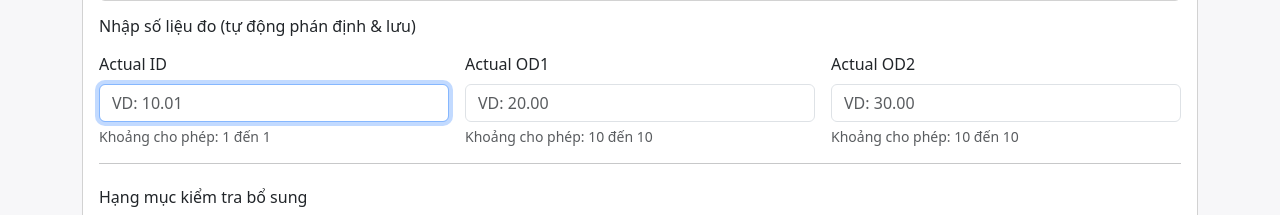
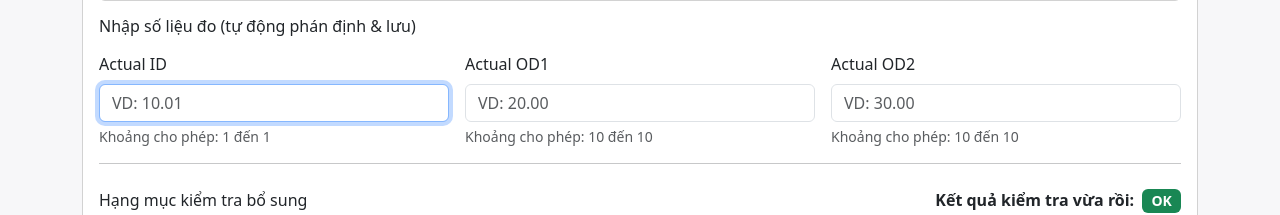
Before and after one commit to leanhvu2206-byte/Deploypoly, a Flask app: template templates/inspect.html in a window 1280 px wide. Shown: the part 397-612 px from the top of the page. Run offline with Flask 3, Linux system fonts and the light colour scheme; the template is opened without the code that fills it: most values are stand-ins (such as "Sample title", 1, 10 or a date in 2020); some libraries are stand-ins or nearby versions.

Commit message:
Update inspect.html

```diff
--- a/templates/inspect.html
+++ b/templates/inspect.html
@@ -323,8 +323,29 @@
     <hr class="my-3">
 
     {# HÀNG 4: Bảng hạng mục kiểm tra bổ sung #}
-    <div class="mt-2">
-      <h6 class="mb-2">Hạng mục kiểm tra bổ sung</h6>
+<div class="mt-2">
+
+  <div class="d-flex justify-content-between align-items-center mb-2">
+
+    <h6 class="mb-0">Hạng mục kiểm tra bổ sung</h6>
+
+    {% if verdict.overall is not none %}
+      <div>
+        <strong>Kết quả kiểm tra vừa rồi:</strong>
+
+        {% if verdict.overall %}
+          <span class="badge bg-success ms-1" style="font-size: 14px;">
+            OK
+          </span>
+        {% else %}
+          <span class="badge bg-danger ms-1" style="font-size: 14px;">
+            NG
+          </span>
+        {% endif %}
+      </div>
+    {% endif %}
+
+  </div>
       <div class="table-responsive">
         <table class="table table-sm align-middle" id="checks-table">
           <thead>
```
